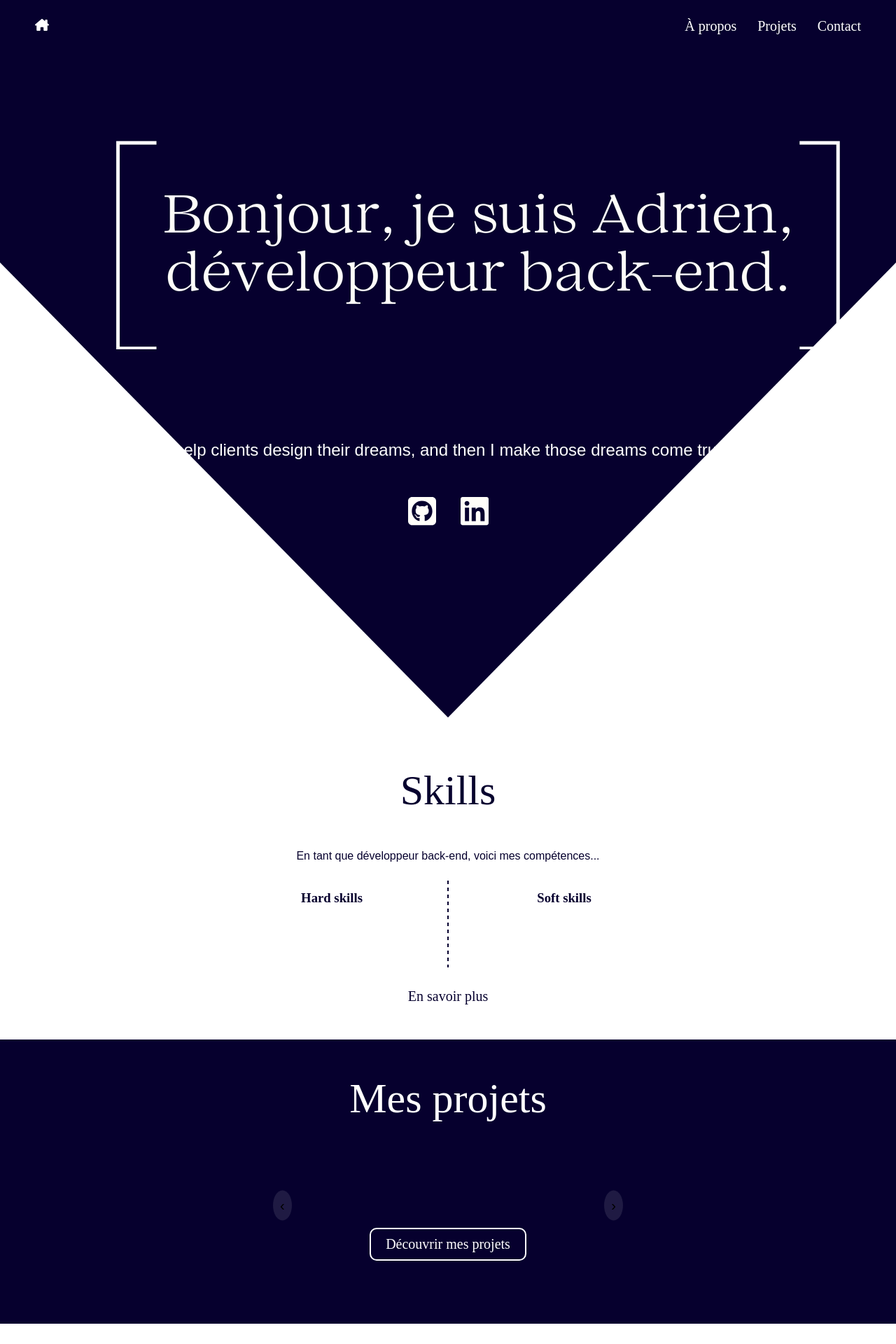
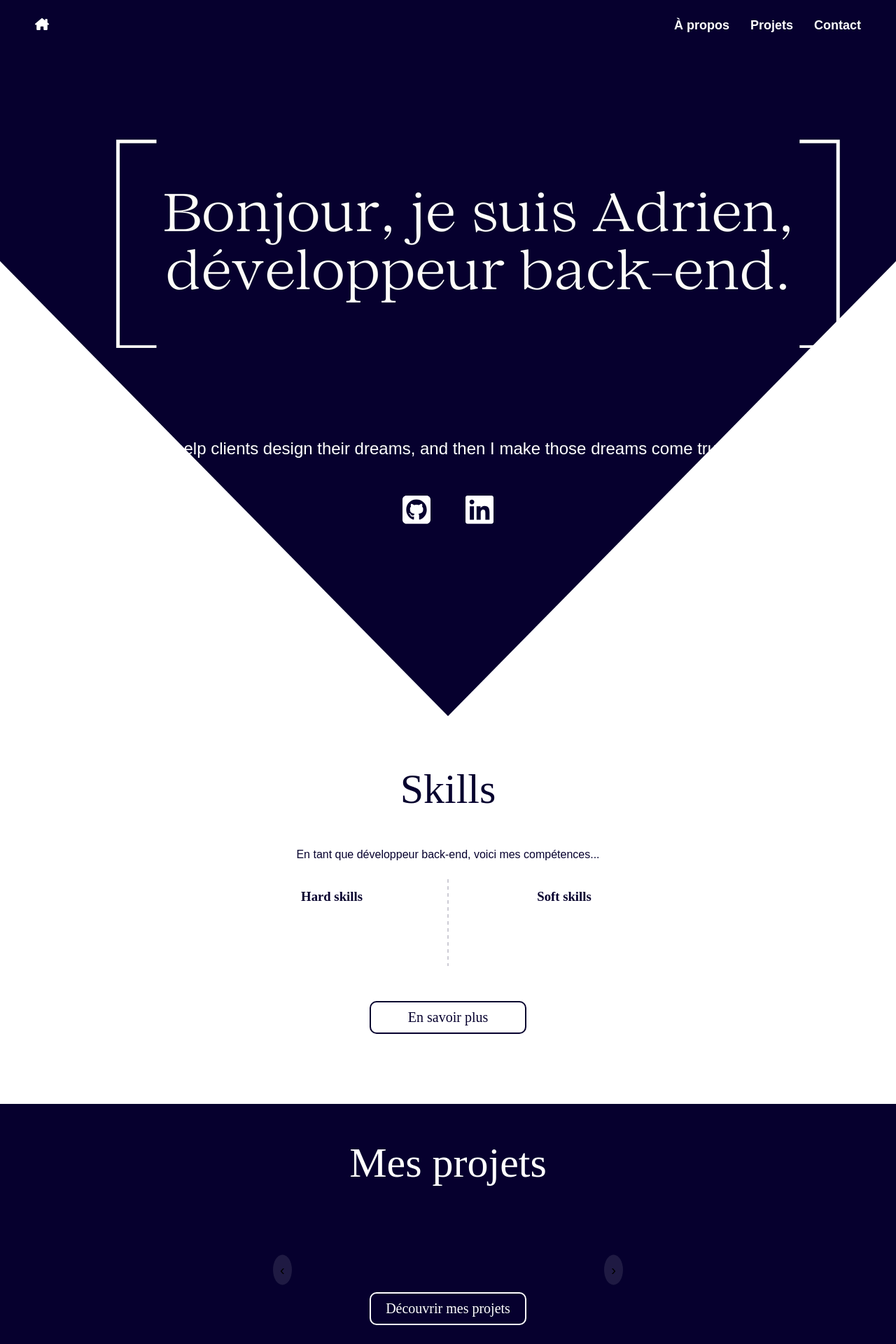
Before and after one commit to Adrien89betty/portfolio_adrien, a Django app: page / in a window 1280 px wide. Shown: the top 1920 px of the page at 70% size. Run offline with Django 5.2, Linux system fonts and the light colour scheme; data that the repository does not hold is empty.

Commit message:
Finish home page css.

```diff
--- a/about/static/about/css/about_styles.css
+++ b/about/static/about/css/about_styles.css
@@ -0,0 +1,3 @@
+.about-content {
+  color: #ffffff;
+}
--- a/about/templates/about/about.html
+++ b/about/templates/about/about.html
@@ -12,7 +12,8 @@
 
 {% endblock page_header %}
 {% block content %}
-
-  <p>Description about me</p>
+  <div class="about-content">
+    <p>Description about me</p>
+  </div>
 
 {% endblock content %}
--- a/contact/static/contact/css/contact_styles.css
+++ b/contact/static/contact/css/contact_styles.css
@@ -0,0 +1,3 @@
+.contact-content {
+  color: #fff;
+}
--- a/contact/templates/contact/contact.html
+++ b/contact/templates/contact/contact.html
@@ -12,7 +12,8 @@
 
 {% endblock page_header %}
 {% block content %}
-
+<div class="contact-content">
   <p>A form will be here</p>
+</div>
 
 {% endblock content %}
--- a/home/static/home/css/home_styles.css
+++ b/home/static/home/css/home_styles.css
@@ -17,6 +17,8 @@
   border-style: solid;
   border-width: 650px 0 0 50vw;
   border-color: transparent transparent transparent #ffffff;
+
+  z-index: 1;
 }
 
 /* right triangle */
@@ -29,6 +31,8 @@
   border-style: solid;
   border-width: 650px 50vw 0 0;
   border-color: transparent #ffffff transparent transparent;
+
+  z-index: 1;
 }
 
 /* home - welcome section */
@@ -66,6 +70,8 @@
 
 .social-links {
   display: flex;
+  justify-content: center;
+  gap: 50px;
   width: 150px;
   margin-left: auto;
   margin-right: auto;
@@ -73,10 +79,17 @@
 }
 
 .social-links img {
+  position: relative;
   width: 40px;
   height: auto;
   margin-left: auto;
   margin-right: auto;
+  z-index: 10;
+}
+
+.social-links img:hover {
+  transform: scale(1.2);
+  transition: all 0.3s ease;
 }
 
 /* home - skills section */
@@ -121,15 +134,23 @@
 }
 
 .skill-box {
-  border: solid 1px #06002e;
+  border: solid 1px rgba(6, 0, 46, 0.1);
   box-shadow: 0 0 10px 0 rgba(6, 0, 46, 0.10);
   color: #06002e;
   padding: 15px 25px;
-  border-radius: 5px;
+  border-radius: 50px;
   text-align: center;
   font-weight: lighter;
   font-size: 20px;
   font-family: sans-serif;
+}
+
+.skill-box:hover {
+  border: solid 1px #06002e;
+  background-color: #06002e;
+  box-shadow: 0 0 20px 10px rgba(6, 0, 46, 0.10);
+  color: #fff;
+  transition: all 0.5s ease;
 }
 
 .skills-divider {
@@ -143,26 +164,33 @@
   );
   height: auto;
   margin: 0 20px;
+  opacity: 0.2;
 }
 
 .btn-about-container {
+  display: flex;
+  justify-content: center;
   text-align: center;
-  padding-top: 30px;
-  padding-bottom: 50px;
+  margin: 50px 0 0 0;
+  padding-bottom: 100px;
 }
 
 .btn-about {
+  border: 2px solid #06002e;
+  color: #06002e;
+  padding: 10px 10px;
+  width: 200px;
+  border-radius: 10px;
+  text-decoration: none;
   font-family: serif;
   font-weight: lighter;
-  color: #06002e;
-  text-decoration: none;
   font-size: 20px;
+  transition: all 0.3s ease-in-out;
 }
 
 .btn-about:hover {
-  text-shadow: #06002e 1px 0 3px;
-  color: black;
-  transition: 0.3s ease;
+  background-color: #06002e;
+  color: #fff;
 }
 
 /* home - projects section */
@@ -295,6 +323,7 @@
 .btn-discover-projects-container {
   display: flex;
   justify-content: center;
+  margin-top: 70px;
 }
 
 .btn-discover-projects {
@@ -303,9 +332,6 @@
   text-align: center;
   padding: 10px 10px;
   width: 200px;
-  margin-left: auto;
-  margin-right: auto;
-  margin-top: 70px;
   border-radius: 10px;
   text-decoration: none;
   font-family: serif;
@@ -316,7 +342,6 @@
 
 .btn-discover-projects:hover {
   background-color: #ffffff;
-  transform: translateY(-2px);
   color: #06002e;
 }
 
@@ -386,7 +411,6 @@
   display: flex;
   align-items: center;
   justify-content: space-between;
-  /* border: 1px solid #ffffff; */
   border-radius: 5px;
   padding: 0 10px;
   padding-left: 0;
@@ -396,12 +420,13 @@
 
 .copy-btn-container:hover {
   background-color: rgba(255, 255, 255, 0.2);
-  color: #ffffff;
-  font-weight: bold;
+  color: #22cfff;
+  cursor: pointer;
 }
 
 #email {
   font-size: 16px;
+  font-weight: bold;
   color: inherit;
 }
 
@@ -420,7 +445,7 @@
   height: auto;
 }
 
-.copy-btn:hover {
+.copy-btn-container:hover .copy-btn {
   transform: scale(1.2);
 }
 
--- a/home/templates/home/base.html
+++ b/home/templates/home/base.html
@@ -30,10 +30,10 @@
               <a href="{% url 'about:about' %}">À propos</a>
             </li>
             <li>
-              <a href="">Projets</a>
+              <a href="{% url 'projects:projects' %}">Projets</a>
             </li>
             <li>
-              <a href="">Contact</a>
+              <a href="{% url "contact:contact_form" %}">Contact</a>
             </li>
           </ul>
         </div>
@@ -48,8 +48,8 @@
       {% block footer %}
       <div class="footer-container">
         <div class="infos-links">
-          <img src="{% static 'home/images/github_logo.svg' %}" alt="Github">
-          <img src="{% static 'home/images/linkedin_logo.svg' %}" alt="Linkedin">
+          <a href="https://github.com/Adrien89betty" target="_blank"><img src="{% static 'home/images/github_logo.svg' %}" alt="Github"></a>
+          <a href="https://www.linkedin.com/in/adrienleveille/" target="_blank"><img src="{% static 'home/images/linkedin_logo.svg' %}" alt="Linkedin"></a>
         </div>
         <p>Site web créé avec Django et Vue.js, hébergé sur Heroku.</p>
       </div>
--- a/home/templates/home/index.html
+++ b/home/templates/home/index.html
@@ -23,8 +23,8 @@
         <h2>I help clients design their dreams, and then I make those dreams come true.</h2>
       </div>
       <div class="social-links">
-        <img src="{% static 'home/images/github_logo.svg' %}" alt="Github">
-        <img src="{% static 'home/images/linkedin_logo.svg' %}" alt="Linkedin">
+        <a href="https://github.com/Adrien89betty" target="_blank"><img src="{% static 'home/images/github_logo.svg' %}" alt="Github"></a>
+        <a href="https://www.linkedin.com/in/adrienleveille/" target="_blank"><img src="{% static 'home/images/linkedin_logo.svg' %}" alt="Linkedin"></a>
       </div>
       <div class="triangle triangle-left"></div>
       <div class="triangle triangle-right"></div>
@@ -96,7 +96,7 @@
         <button class="carousel-btn prev-btn" @click="scrollCarousel(-1)">&#8249;</button>
         <button class="carousel-btn next-btn" @click="scrollCarousel(1)">&#8250;</button>
         <div class="btn-discover-projects-container">
-          <a href="" class="btn-discover-projects">Découvrir mes projets</a>
+          <a href="{% url 'projects:projects' %}" class="btn-discover-projects">Découvrir mes projets</a>
         </div>
       </div>
     </div>
--- a/projects/static/projects/css/projects_styles.css
+++ b/projects/static/projects/css/projects_styles.css
@@ -0,0 +1,3 @@
+.projects-page-title {
+  color: #ffffff;
+}
--- a/static/css/global_styles.css
+++ b/static/css/global_styles.css
@@ -25,25 +25,45 @@ body {
 }
 
 .nav-links {
-  list-style: none;
   display: flex;
   gap: 30px;
-  margin-left: 0;
+  list-style: none;
   padding: 0;
 }
 
-.nav-links li a {
-  font-family: serif;
-  font-weight: lighter;
-  color: #ffffff;
-  text-decoration: none;
-  font-size: 20px;
+.nav-links li {
+  position: relative;
 }
 
-.nav-links li a:hover {
-  text-shadow: #ffffff 1px 0 10px;
+.nav-links a {
+  text-decoration: none;
+  font-family: sans-serif;
   color: white;
-  transition: 0.3s ease;
+  font-size: 18px;
+  font-weight: 600;
+  padding: 5px 0;
+  transition: color 0.3s ease;
+  position: relative;
+}
+
+.nav-links a::after {
+  content: "";
+  position: absolute;
+  left: 50%;
+  bottom: -5px;
+  width: 0;
+  height: 2px;
+  background-color: #22cfff;
+  transition: width 0.3s ease, left 0.3s ease;
+}
+
+.nav-links a:hover {
+  color: #22cfff;
+}
+
+.nav-links a:hover::after {
+  width: 100%;
+  left: 0;
 }
 
 footer {
@@ -75,9 +95,9 @@ footer {
 .infos-links img {
   width: 20px;
   height: auto;
-  transition: 2.3 ease;
 }
 
 .infos-links img:hover {
   transform: scale(1.2);
+  transition: all 0.3s ease;
 }
```
Also changed, not shown: projects/templates/projects/projects.html (+5 -2 lines), home/static/home/images/angles_down.svg (deleted), home/static/home/images/github_logo.svg, home/static/home/images/linkedin_logo.svg.
